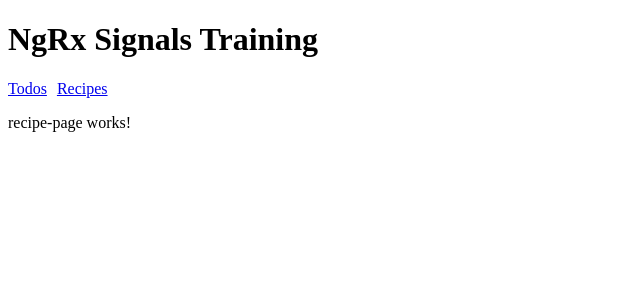
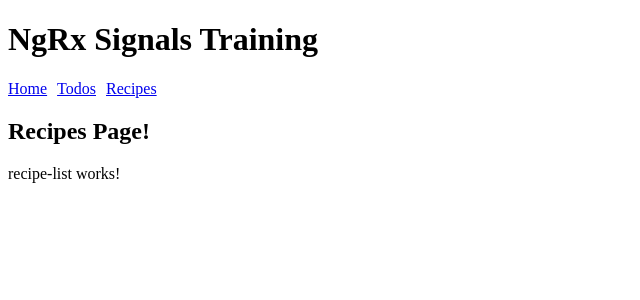
Before and after one commit to arias9306/ngrx-signals-training, an Angular app: page /recipe in a window 1280 px wide. Shown: the top 300 px of the page, without its empty margins (0-640 px from the left). Built offline with nearby package versions, Linux system fonts and the light colour scheme.

Commit message:
feat: add labels for each page

```diff
--- a/src/app/app.component.html
+++ b/src/app/app.component.html
@@ -1,6 +1,7 @@
 <h1>NgRx Signals Training</h1>
 
 <nav class="navbar">
+  <a [routerLink]="'/'">Home</a>
   <a [routerLink]="'/todo'">Todos</a>
   <a [routerLink]="'/recipe'">Recipes</a>
 </nav>
--- a/src/app/recipe/recipe-list/recipe-list.component.ts
+++ b/src/app/recipe/recipe-list/recipe-list.component.ts
@@ -5,8 +5,6 @@ import { Component } from '@angular/core';
   standalone: true,
   imports: [],
   templateUrl: './recipe-list.component.html',
-  styleUrl: './recipe-list.component.css'
+  styleUrl: './recipe-list.component.css',
 })
-export class RecipeListComponent {
-
-}
+export class RecipeListComponent {}
--- a/src/app/recipe/recipe-page/recipe-page.component.html
+++ b/src/app/recipe/recipe-page/recipe-page.component.html
@@ -1 +1,2 @@
-<p>recipe-page works!</p>
+<h2>Recipes Page!</h2>
+<app-recipe-list />
--- a/src/app/todo/todo-page/todo-page.component.html
+++ b/src/app/todo/todo-page/todo-page.component.html
@@ -1 +1,2 @@
-<p>todo-page works!</p>
+<h2>ToDos Page!</h2>
+<app-todo-list />
```
Also changed, not shown: src/app/recipe/recipe-page/recipe-page.component.ts (+4 -5 lines), src/app/todo/todo-page/todo-page.component.ts (+4 -5 lines).
